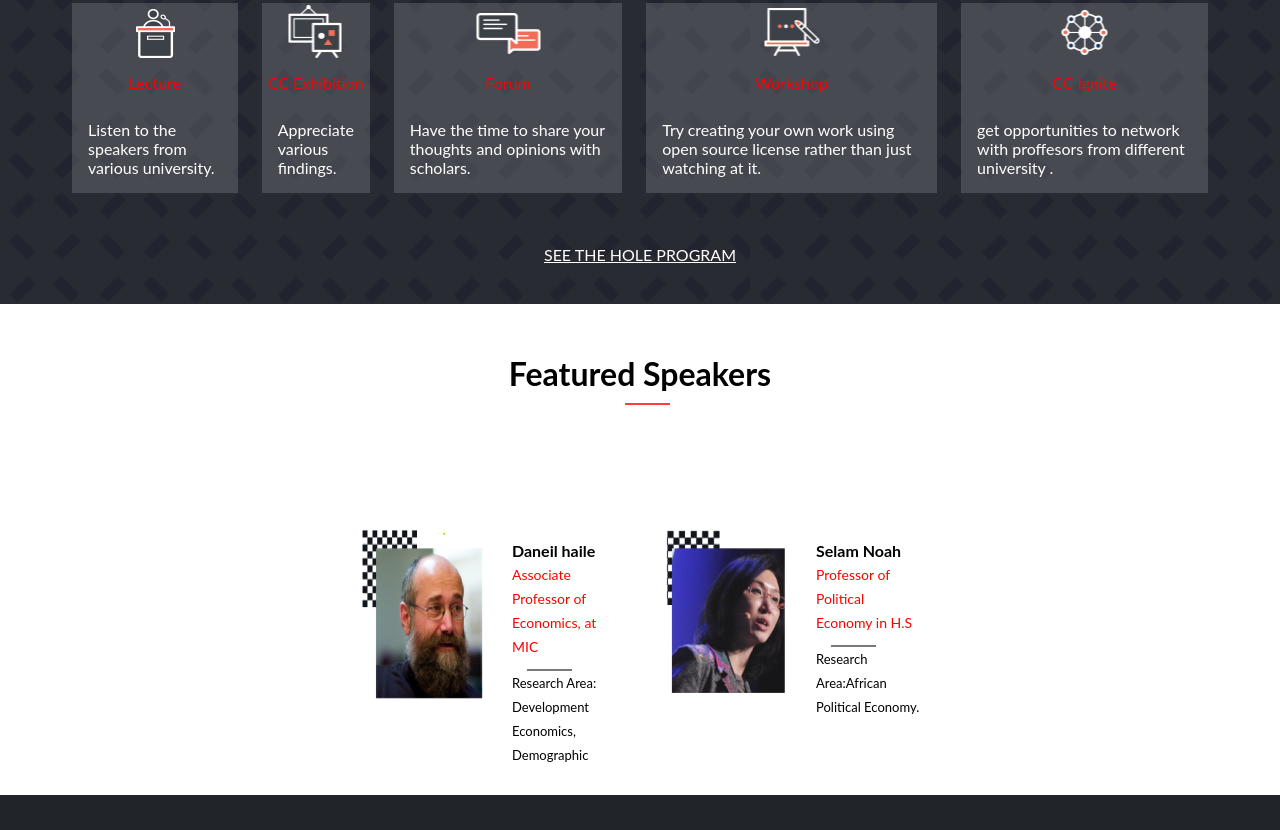
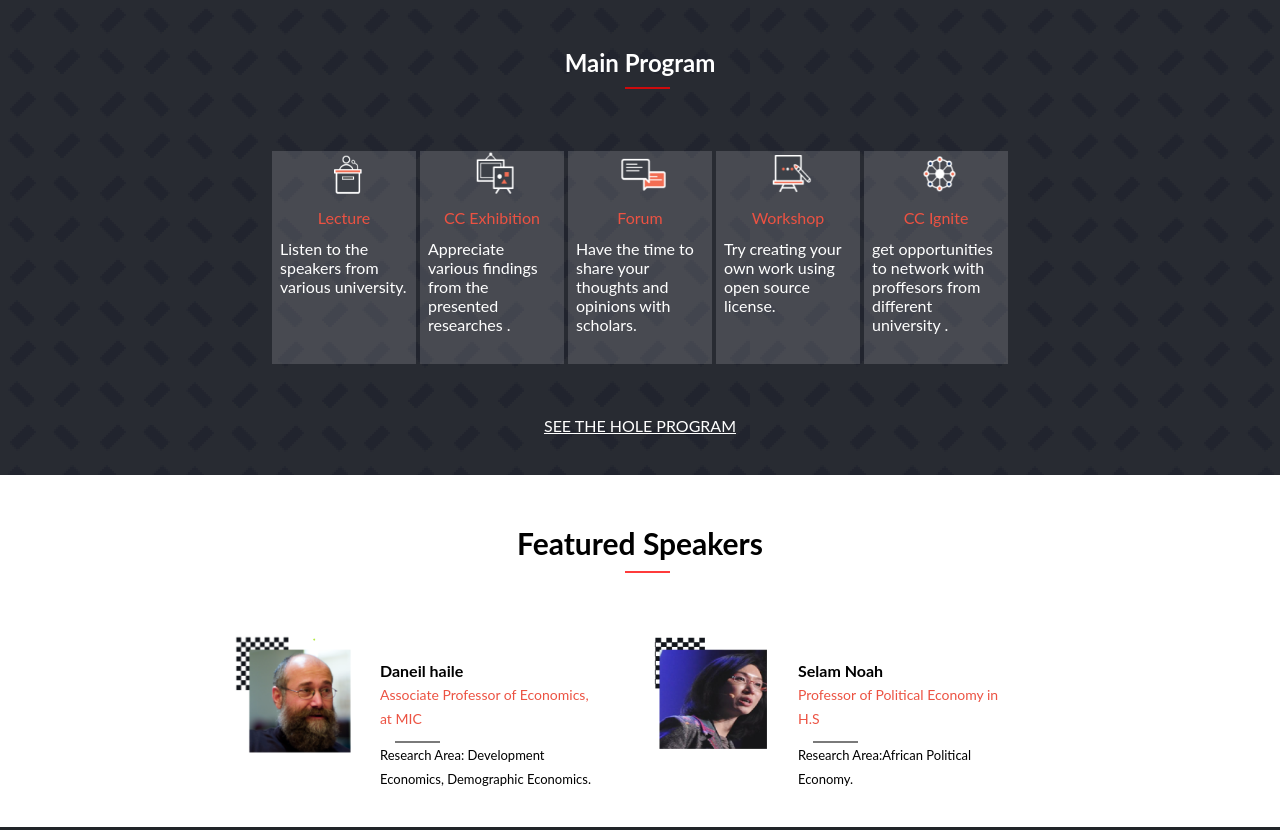
Before and after one commit to Surafels/Capstone_Project, a website: page index.html in a window 1280 px wide. Shown: the part 773-1603 px from the top of the page. Drawn offline with Linux system fonts and the light colour scheme.

Commit message:
Update styles

```diff
--- a/index.html
+++ b/index.html
@@ -65,31 +65,31 @@
     </div>
     <div class="pro-list">
         <div class="lecture">
-            <img src="asset/lecture icon.png" alt="">
+            <img class="pro-icon" src="asset/lecture icon.png" alt="">
             <p class="p-list">Lecture</p>
-            <p class="p-det">Listen to the speakers from various university.</p>
+            <p class="p-det-1">Listen to the speakers from various university.</p>
         </div>
         <div class="Exhibition">
-            <img src="asset/CC icon.png" alt="">
+            <img class="pro-icon" src="asset/CC icon.png" alt="">
             <p class="p-list">CC Exhibition</p>
-            <p class="p-det">Appreciate various findings.</p>
+            <p class="p-det-2">Appreciate various findings from the presented researches .</p>
         </div>
         <div class="forum">
-            <img src="asset/forum icon.png" alt="">
+            <img class="pro-icon" src="asset/forum icon.png" alt="">
             <p class="p-list">Forum</p>
-            <p class="p-det">Have the time to share your thoughts and opinions with scholars.
+            <p class="p-det-3">Have the time to share your thoughts and opinions with scholars.
             </p>
         </div>
         <div class="workshop">
-            <img src="asset/workshop icon.png">
+            <img class="pro-icon" src="asset/workshop icon.png">
             <p class="p-list">Workshop</p>
-            <p class="p-det">Try creating your own work using open source license rather than just watching at it.
+            <p class="p-det-4">Try creating your own work using open source license.
             </p>
         </div>
         <div class="ignite">
-            <img src="asset/CC ignite icon.png">
+            <img class="pro-icon" src="asset/CC ignite icon.png">
             <p class="p-list">CC Ignite</p>
-            <p class="p-det">get opportunities to network with proffesors from different university .
+            <p class="p-det-5">get opportunities to network with proffesors from different university .
             </p>
         </div>
         </div>
--- a/styles.css
+++ b/styles.css
@@ -52,7 +52,9 @@
   list-style: none;
   display: flex;
   flex-direction: column;
-  gap: 20px;
+  gap: 32px;
+  height: 375px;
+  margin-top: 24px;
 }
 
 .main-section {
@@ -73,6 +75,7 @@
 
 .greeting {
   color: #ec5242;
+  font-size: 40px;
 }
 
 .topic {
@@ -80,7 +83,7 @@
   color: transparent;
   background-clip: inherit;
   -webkit-background-clip: text;
-  font-size: 30px;
+  font-size: 56px;
   width: 96%;
 }
 
@@ -102,7 +105,7 @@
 .program {
   background: url(asset/main-program.png);
   margin-top: 200px;
-  height: 710px;
+  height: 845px;
 }
 
 .m-p {
@@ -129,20 +132,43 @@
 .ignite {
   display: flex;
   align-items: center;
-  margin: 12px;
+  margin: 12px 0;
   color: white;
   gap: 12px;
   background-color: hsl(260deg 11% 85% / 18%);
+  height: 96px;
 }
 
+.p-det-1{
+  margin: 0 18px;
+
+}
+.p-det-2{
+  margin:0 5px;
+}
+.p-det-3{
+margin: 0 30px;
+}
+.p-det-4{
+margin: 0 2px;
+}
+.p-det-5{
+  margin: 0 35px;
+
+}
 .p-list {
-  color: red;
+  color:  #EC5242;
+}
+.pro-icon{
+  width: 45px;
+  height: 45px;
+  margin-left: 6px;
 }
 
 .join-glo {
   display: flex;
   justify-content: center;
-  background: red;
+  background: #EC5242;
   margin: 24px 48px;
   padding: 24px;
 }
@@ -156,6 +182,7 @@
   flex-direction: column;
   padding: 50px;
   align-items: center;
+  font-size: 15px;
 }
 
 hr {
@@ -171,7 +198,7 @@ hr {
 }
 
 .speaker-w {
-  color: red;
+  color: #EC5242;
 }
 
 .mobile-footer {
@@ -219,7 +246,7 @@ hr {
 }
 
 .s-job {
-  color: red;
+  color: #EC5242;
   font-size: 14px;
 }
 
@@ -285,12 +312,12 @@ hr {
   }
 
   .ab-desk {
-    color: red;
+    color: #EC5242;
   }
 
   .desk-cc {
-    color: red;
-    border: 4px solid red;
+    color: #EC5242;
+    border: 4px solid #EC5242;
     padding: 6px;
   }
 
@@ -321,6 +348,24 @@ hr {
     padding: 16px;
   }
 
+.p-det-1{
+  margin: 0 8px;
+
+}
+.p-det-2{
+  margin:0 8px;
+}
+.p-det-3{
+margin: 0 8px;
+}
+.p-det-4{
+margin: 0 8px;
+}
+.p-det-5{
+  margin: 0 8px;
+
+}
+
   .main-bottom {
     margin: 0 80px;
     margin-bottom: 24px;
@@ -342,6 +387,9 @@ hr {
   .ignite {
     display: flex;
     flex-direction: column;
+    height: 213px;
+    width: 144px;
+    margin: 12px 2px;
   }
 
   .menu-mob {
@@ -350,8 +398,7 @@ hr {
 
   .pro-list {
     display: flex;
-    padding: 0 36px;
-    margin: 0 24px;
+    justify-content: center;
   }
 
   .see-pro {
@@ -426,12 +473,11 @@ hr {
   .ff-speakers {
     display: flex;
     padding: 12px;
-    width: 280px;
   }
 
   .s-image {
-    width: 128px;
-    height: 178px;
+    width: 122px;
+    height: 122px;
   }
 
   .more {
@@ -443,14 +489,13 @@ hr {
   }
 
   .speaker-info {
-    margin: 0 12px;
+    /*margin: 0 12px; */
+    width: 224px;
   }
 
   .featured-speakers {
     display: flex;
     justify-content: center;
-    margin-top: 60px;
-    margin-left: 24px;
     flex-wrap: wrap;
   }
 }
```
Also changed, not shown: about.css (+8 -8 lines).
